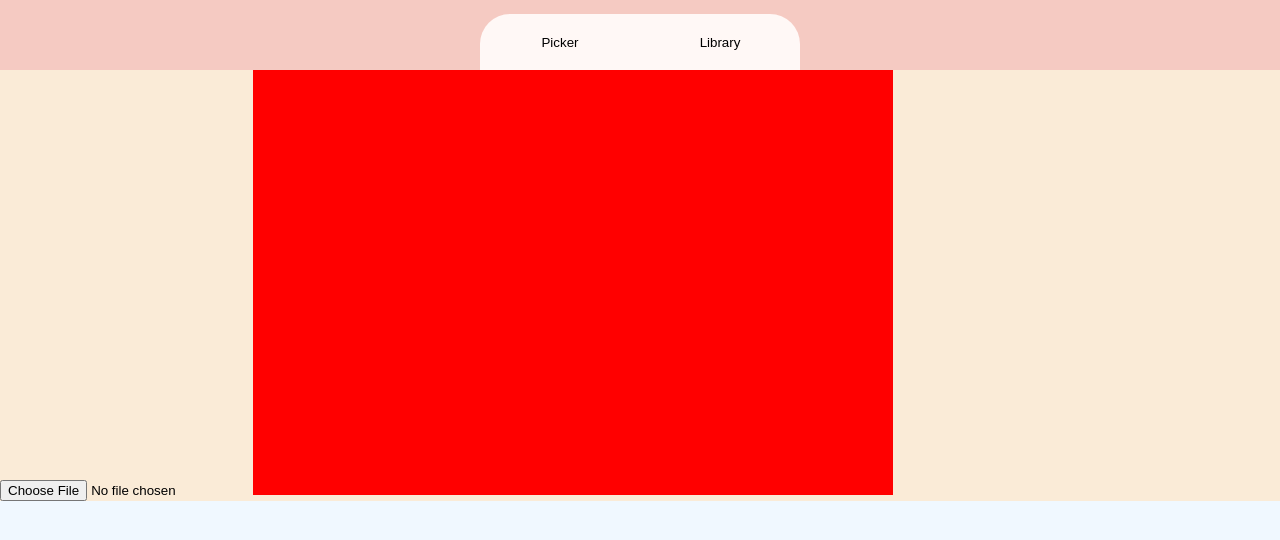
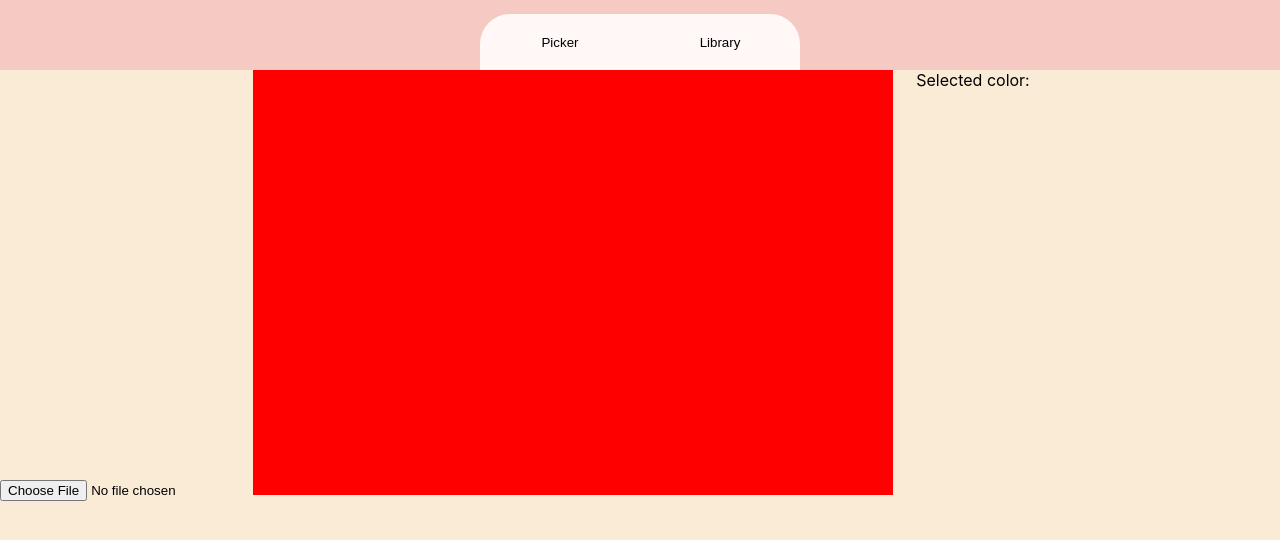
Before and after one commit to Gancus98/pi-color, a React (Create React App) app: page / in a window 1280 px wide. Shown: the top 540 px of the page. Built offline with nearby package versions, Linux system fonts and the light colour scheme.

Commit message:
Add simple color picker

```diff
--- a/src/App.css
+++ b/src/App.css
@@ -1,5 +1,8 @@
 .App {
   text-align: center;
+  height: 100vh;
+  display: flex;
+  flex-direction: column;
 }
 
 .App-logo {
--- a/src/App.tsx
+++ b/src/App.tsx
@@ -13,7 +13,9 @@ function App() {
   return (
     <div className="App">
       <NavBar isPickerView={isPickerView} handleSetPicker={handleSetPicker} />
-      {isPickerView ? <Picker /> : <p>Library</p>}
+      <div style={{ height: `calc(100% - 70px)` }}>
+        {isPickerView ? <Picker /> : <p>Library</p>}
+      </div>
     </div>
   );
 }
--- /dev/null
+++ b/src/components/CanvasArea/CanvasArea.styles.ts
@@ -0,0 +1,7 @@
+import styled from 'styled-components'
+
+export const Input = styled.input`
+    /* width: 100%;
+    height: 100%;
+    position: absolute; */
+`;
--- a/src/components/CanvasArea.tsx
+++ b/src/components/CanvasArea/CanvasArea.tsx
@@ -1,6 +1,11 @@
 import React, { useEffect, useRef } from 'react';
+import * as Styled from '../CanvasArea/CanvasArea.styles';
 
-const CanvasArea: React.FC = () => {
+type PickerProps = {
+  setPickedColor: (color: string) => void;
+};
+
+const CanvasArea: React.FC<PickerProps> = ({ setPickedColor }) => {
   const canvasRef = useRef(null);
   const handleNewImage = (input: any) => {
     if (input.target.files && input.target.files[0]) {
@@ -30,10 +35,34 @@ const CanvasArea: React.FC = () => {
     }
   }, []);
 
+  const handleCanvasClick = (event: any) => {
+    const canvas: HTMLCanvasElement =
+      canvasRef.current as unknown as HTMLCanvasElement;
+    const ctx = canvas.getContext('2d') as CanvasRenderingContext2D;
+    // console.log(ctx['canvas'].offsetHeight);
+    const { x: xOffset, y: yOffset } = ctx.canvas.getBoundingClientRect();
+
+    const imageData = ctx.getImageData(
+      event.pageX - xOffset,
+      event.pageY - yOffset,
+      1,
+      1
+    ).data;
+    console.log('Canvas clicked');
+    const color =
+      'rgb(' + imageData[0] + ',' + imageData[1] + ',' + imageData[2] + ')';
+    setPickedColor(color.toString());
+  };
+
   return (
     <div>
-      <input type="file" onChange={handleNewImage} />
-      <canvas ref={canvasRef} width={640} height={425} />
+      <Styled.Input type="file" onChange={handleNewImage} />
+      <canvas
+        ref={canvasRef}
+        onClick={handleCanvasClick}
+        width={640}
+        height={425}
+      />
     </div>
   );
 };
--- /dev/null
+++ b/src/components/ColorInfo/ColorInfo.styles.ts
@@ -0,0 +1,11 @@
+import styled from 'styled-components'
+
+interface Props {
+    color: string;
+  }
+
+export const Wrapper = styled.div<Props>`
+    width: 160px;
+    height: 56px;
+    background-color: ${p => p.color};
+`;
--- /dev/null
+++ b/src/components/ColorInfo/ColorInfo.tsx
@@ -0,0 +1,12 @@
+import React from 'react';
+import * as Styled from './ColorInfo.styles';
+
+type ColorInfoProps = {
+  color: string;
+};
+
+const ColorInfo: React.FC<ColorInfoProps> = ({ color }) => {
+  return <Styled.Wrapper color={color}>Selected color: {color}</Styled.Wrapper>;
+};
+
+export default ColorInfo;
--- a/src/components/NavBar/NavBar.styles.ts
+++ b/src/components/NavBar/NavBar.styles.ts
@@ -2,7 +2,7 @@ import styled from 'styled-components'
 import { colors } from '../../utils/theme';
 
 export const NavWrapper = styled.div`
-    width: 100vw;
+    width: 100%;
     height: 70px;
     background-color: ${colors.primary};
     display: flex;
--- a/src/components/Picker/Picker.tsx
+++ b/src/components/Picker/Picker.tsx
@@ -1,13 +1,21 @@
-import React from 'react';
-import CanvasArea from '../CanvasArea';
+import React, { useState } from 'react';
+import CanvasArea from '../CanvasArea/CanvasArea';
+import ColorInfo from '../ColorInfo/ColorInfo';
 import * as Styled from './Picker.styles';
 
 type PickerProps = {};
 
 const Picker: React.FC<PickerProps> = () => {
+  const [pickedColor, setPickedColor] = useState('');
+
+  const handlePickedColor = (color: string) => {
+    setPickedColor(color);
+  };
+
   return (
     <Styled.PickerWrapper>
-      <CanvasArea />
+      <CanvasArea setPickedColor={handlePickedColor} />
+      <ColorInfo color={pickedColor} />
     </Styled.PickerWrapper>
   );
 };
```
